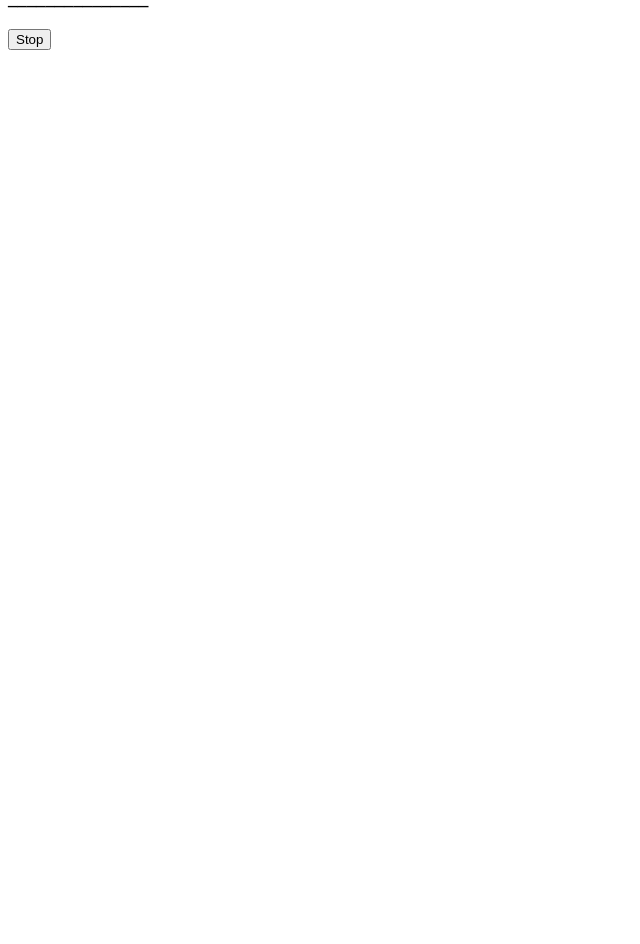
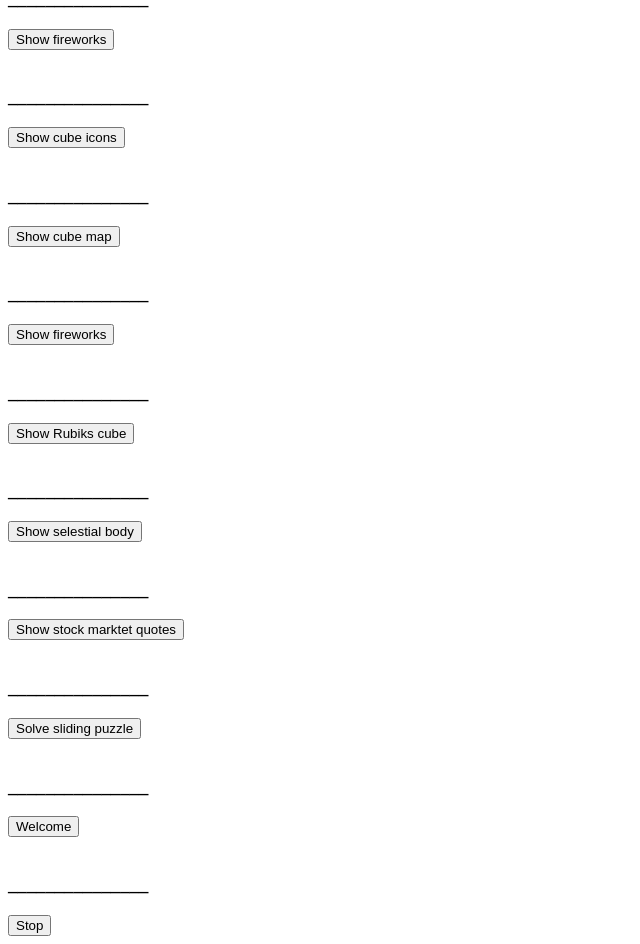
Before and after one commit to jeroenverspeek/hexaturion, a Nuxt app: page / in a window 1280 px wide. Shown: the part 360-1304 px from the top of the page, without its empty margins (0-640 px from the left). Before the commit the page ends 800 px from the top, so only its background shows below. Built offline with nearby package versions, Linux system fonts and the light colour scheme.

Commit message:
added more cubeApp buttons

```diff
--- a/pages/index.vue
+++ b/pages/index.vue
@@ -12,7 +12,7 @@ export default {
     }
   },
   methods: {
-    async pseudoRubikscubeSolve() {
+    async pseudoRubiksCubeSolve() {
       this.cubeAppName = 'pseudoRubiksCubeSolve';
       this.cubeAppRoute = '/'+this.cubeAppName;
       let appSrcDir = '/home/pi/led-hexahedron/apps/src/';
@@ -22,7 +22,7 @@ export default {
       if (this.nRubik) {
         this.cubeAppCommand.push('--nRubik');
         this.cubeAppCommand.push(this.nRubik);
-        this.cubeAppCommand.push('--nStep');
+        this.cubeAppCommand.push('--nSteps');
         this.cubeAppCommand.push(25);
       }
 
@@ -34,6 +34,28 @@ export default {
       });
 
     },
+
+    async showRubiksCube() {
+      this.cubeAppName = 'showRubiksCube';
+      this.cubeAppRoute = '/'+this.cubeAppName;
+      let appSrcDir = '/home/pi/led-hexahedron/apps/src/';
+      this.cubeAppPath = appSrcDir + 'rubiksCube/'+ this.cubeAppName + '.ts';
+
+      // add command line options;
+      this.cubeAppCommand = [this.cubeAppPath];
+      this.cubeAppCommand.push('--moveSequence');
+      this.cubeAppCommand.push("");
+      //this.cubeAppCommand.push("R F U' R2 U F' R U F2 R2");
+
+      // test code:
+      alert('this.cubeAppCommand: ' + this.cubeAppCommand);
+
+      await this.$axios.post(this.cubeAppRoute, {
+        'cubeAppCommand': this.cubeAppCommand
+      });
+
+    },
+
     async smartClock() {
       this.cubeAppName = 'smartClock';
       this.cubeAppRoute = '/'+this.cubeAppName;
@@ -60,6 +82,158 @@ export default {
       //  'animationInterval': this.animationInterval
       //});
     },
+
+    async showFireworks() {
+      this.cubeAppName = 'showFireworks';
+      this.cubeAppRoute = '/'+this.cubeAppName;
+      let appSrcDir = '/home/pi/led-hexahedron/apps/src/';
+      this.cubeAppPath = appSrcDir + 'fireworks/'+ this.cubeAppName + '.ts';
+
+      // add command line options;
+      this.cubeAppCommand = [this.cubeAppPath];
+      this.cubeAppCommand.push('--showTime');
+      this.cubeAppCommand.push(15);
+
+      // test code:
+      alert('this.cubeAppCommand: ' + this.cubeAppCommand);
+
+      await this.$axios.post(this.cubeAppRoute, {
+        'cubeAppCommand': this.cubeAppCommand
+      });
+
+    },
+
+    async showCubeIcons() {
+      this.cubeAppName = 'showCubeIcons';
+      this.cubeAppRoute = '/'+this.cubeAppName;
+      let appSrcDir = '/home/pi/led-hexahedron/apps/src/';
+      this.cubeAppPath = appSrcDir + 'cubeIcons/'+ this.cubeAppName + '.ts';
+
+      // add command line options;
+      this.cubeAppCommand = [this.cubeAppPath];
+      this.cubeAppCommand.push('--cube_icon_dir');
+      this.cubeAppCommand.push('/home/pi/led-hexahedron/apps/cube_icons/family/');
+      this.cubeAppCommand.push('--showTime');
+      this.cubeAppCommand.push(15);
+
+      // test code:
+      alert('this.cubeAppCommand: ' + this.cubeAppCommand);
+
+      await this.$axios.post(this.cubeAppRoute, {
+        'cubeAppCommand': this.cubeAppCommand
+      });
+
+    },
+
+    async showCubemap() {
+      this.cubeAppName = 'showCubemap';
+      this.cubeAppRoute = '/'+this.cubeAppName;
+      let appSrcDir = '/home/pi/led-hexahedron/apps/src/';
+      this.cubeAppPath = appSrcDir + 'cubemap/'+ this.cubeAppName + '.ts';
+
+      // add command line options;
+      this.cubeAppCommand = [this.cubeAppPath];
+      //this.cubeAppCommand.push('-d');
+      //this.cubeAppCommand.push('/home/pi/led-hexahedron/apps/cube_maps/3x2/');
+      //this.cubeAppCommand.push('-i');
+      this.cubeAppCommand.push('atlas1_CUBE.png');
+
+      // test code:
+      alert('this.cubeAppCommand: ' + this.cubeAppCommand);
+
+      await this.$axios.post(this.cubeAppRoute, {
+        'cubeAppCommand': this.cubeAppCommand
+      });
+
+    },
+
+    async showCubeLatLonmap() {
+      this.cubeAppName = 'showCubeLatLonmap';
+      this.cubeAppRoute = '/'+this.cubeAppName;
+      let appSrcDir = '/home/pi/led-hexahedron/apps/src/';
+      this.cubeAppPath = appSrcDir + 'cubeLatLonmap/'+ this.cubeAppName + '.ts';
+
+      // add command line options;
+      this.cubeAppCommand = [this.cubeAppPath];
+      //this.cubeAppCommand.push('-d');
+      //this.cubeAppCommand.push('/home/pi/led-hexahedron/apps/cube_latlon_maps/');
+      this.cubeAppCommand.push('-i');
+      this.cubeAppCommand.push('earth.jpg');
+      //this.cubeAppCommand.push('moon.jpg');
+      //this.cubeAppCommand.push('sun.jpg');
+      //this.cubeAppCommand.push('mercury.jpg');
+      //this.cubeAppCommand.push('venus.jpg');
+      //this.cubeAppCommand.push('mars.jpg');
+      //this.cubeAppCommand.push('jupiter.jpg');
+      //this.cubeAppCommand.push('blackhole.jpg');
+
+      // test code:
+      alert('this.cubeAppCommand: ' + this.cubeAppCommand);
+
+      await this.$axios.post(this.cubeAppRoute, {
+        'cubeAppCommand': this.cubeAppCommand
+      });
+
+    },
+
+    async showStockMarketQuotes() {
+      this.cubeAppName = 'showStockMarketQuotes';
+      this.cubeAppRoute = '/'+this.cubeAppName;
+      let appSrcDir = '/home/pi/led-hexahedron/apps/src/';
+      this.cubeAppPath = appSrcDir + 'stockMarketQuotes/'+ this.cubeAppName + '.ts';
+
+      // add command line options;
+      this.cubeAppCommand = [this.cubeAppPath];
+      this.cubeAppCommand.push('--tickerSymbols');
+      this.cubeAppCommand.push("['ASML.AS', 'MSFT', 'AAPL']");
+
+      // test code:
+      alert('this.cubeAppCommand: ' + this.cubeAppCommand);
+
+      await this.$axios.post(this.cubeAppRoute, {
+        'cubeAppCommand': this.cubeAppCommand
+      });
+    },
+
+    async slidingPuzzleSolve() {
+      this.cubeAppName = 'slidingPuzzleSolve';
+      this.cubeAppRoute = '/'+this.cubeAppName;
+      let appSrcDir = '/home/pi/led-hexahedron/apps/src/';
+      this.cubeAppPath = appSrcDir + 'rubiksQube/'+ this.cubeAppName + '.ts';
+
+      // add command line options;
+      this.cubeAppCommand = [this.cubeAppPath];
+      this.cubeAppCommand.push('--nSlides');
+      this.cubeAppCommand.push('23');
+
+      // test code:
+      alert('this.cubeAppCommand: ' + this.cubeAppCommand);
+
+      await this.$axios.post(this.cubeAppRoute, {
+        'cubeAppCommand': this.cubeAppCommand
+      });
+    },
+
+    async welcome() {
+      this.cubeAppName = 'welcome';
+      this.cubeAppRoute = '/'+this.cubeAppName;
+      let appSrcDir = '/home/pi/led-hexahedron/apps/src/';
+      this.cubeAppPath = appSrcDir + 'sprites/'+ this.cubeAppName + '.ts';
+
+      // add command line options;
+      this.cubeAppCommand = [this.cubeAppPath];
+      this.cubeAppCommand.push('--finalMessage');
+      this.cubeAppCommand.push('!!!WELKOM!!!');
+
+      // test code:
+      alert('this.cubeAppCommand: ' + this.cubeAppCommand);
+
+      await this.$axios.post(this.cubeAppRoute, {
+        'cubeAppCommand': this.cubeAppCommand
+      });
+
+    },
+
     async stop () {
       const response = await this.$axios.get('/stop');
       console.log(response.data)
@@ -76,18 +250,17 @@ export default {
 <template>
 
   <div>
-    <h1>Hexaturion version 0.14</h1>
+    <h1>Hexaturion version 0.15</h1>
     <!-- <span id="theTime"></span> -->
-    <button @click="pseudoRubikscubeSolve">Start Rubik's cube pseudosolve</button><br>
+    <button @click="pseudoRubiksCubeSolve">Start Rubik's cube pseudosolve</button><br>
     <br>
 
     <span> TEST nRubik: {{ nRubik }}</span><br>
     <div>Rubik's cube dimension:
      <select v-model="nRubik">
-       <option disabled :value="null">dimension</option>
        <option :value="1">1x1</option>
        <option :value="2">2x2</option>
-       <option :value="3">3x3</option>
+       <option :value=null>3x3</option>
        <option :value="4">4x4</option>
        <option :value="5">5x5</option>
        <option :value="6">6x6</option>
@@ -120,7 +293,43 @@ export default {
        <option :value="60">60 minutes</option>
      </select>
 
-     <h3>_______________</h3>
+    <h3>_______________</h3>
+    <button @click="showFireworks">Show fireworks</button><br>
+    <br>
+
+    <h3>_______________</h3>
+    <button @click="showCubeIcons">Show cube icons</button><br>
+    <br>
+
+    <h3>_______________</h3>
+    <button @click="showCubemap">Show cube map</button><br>
+    <br>
+
+    <h3>_______________</h3>
+    <button @click="showFireworks">Show fireworks</button><br>
+    <br>
+
+    <h3>_______________</h3>
+    <button @click="showRubiksCube">Show Rubiks cube</button><br>
+    <br>
+
+    <h3>_______________</h3>
+    <button @click="cubeLatLonmap">Show selestial body</button><br>
+    <br>
+
+    <h3>_______________</h3>
+    <button @click="showStockMarketQuotes">Show stock marktet quotes</button><br>
+    <br>
+
+    <h3>_______________</h3>
+    <button @click="slidingPuzzleSolve">Solve sliding puzzle</button><br>
+    <br>
+
+    <h3>_______________</h3>
+    <button @click="welcome">Welcome</button><br>
+    <br>
+
+    <h3>_______________</h3>
     <button @click="stop">Stop</button>
   </div>
 
```
